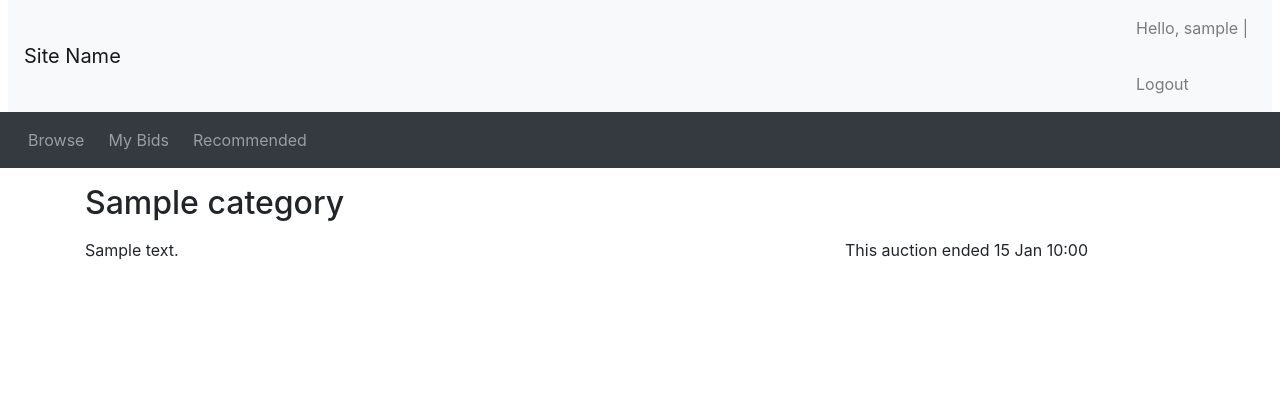
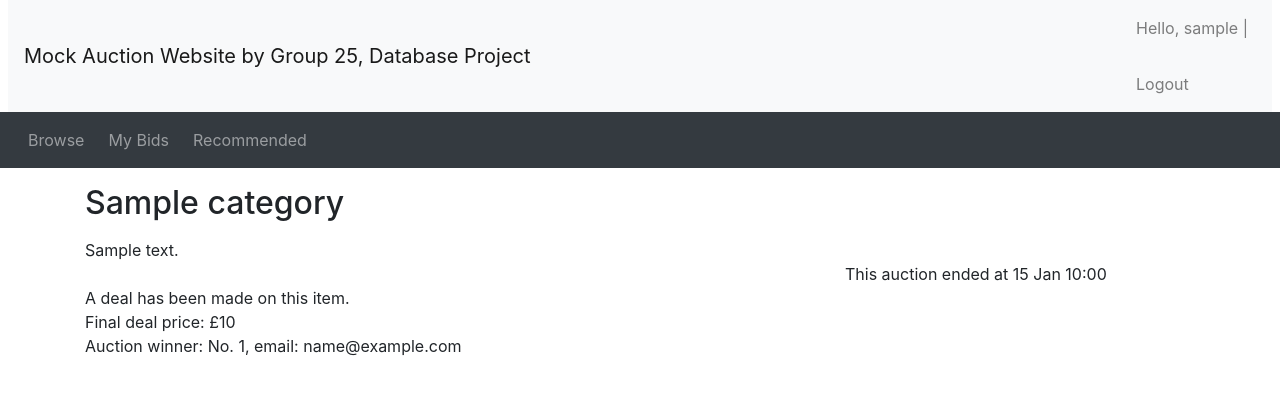
Before and after one commit to njukenanli/DataBase-Project-Auction-Website, a PHP site: page /listing.php?item_id=1 in a window 1280 px wide. Shown: the top 395 px of the page. Run offline with PHP 8.4, Linux system fonts and the light colour scheme; the visitor is signed in with stand-in values (Sample User, id 1); tables that the repository leaves empty or names only in its code hold one stand-in row (values such as "Sample post").

Commit message:
sixth commit

```diff
--- a/auction/data/CreateDB.sql
+++ b/auction/data/CreateDB.sql
@@ -48,5 +48,6 @@ CREATE TABLE Watch (
 CREATE TABLE Comment (
     item_ID INT(6) UNSIGNED PRIMARY KEY,
     comment VARCHAR(200),
+    rating DECIMAL(2,1),
     FOREIGN KEY (item_ID) REFERENCES Item(item_id)
 )
--- a/auction/header.php
+++ b/auction/header.php
@@ -6,6 +6,7 @@ if (session_status() == PHP_SESSION_NONE) {
 
 if (!isset($_SESSION['logged_in'])) {
     $_SESSION['logged_in'] = false; // 默認未登錄
+    $_SESSION['username'] = '';
     $_SESSION['account_type'] = ''; // 默認沒有賬戶類型
 }
 ?>
@@ -30,7 +31,7 @@ if (!isset($_SESSION['logged_in'])) {
 
 <!-- Navbars -->
 <nav class="navbar navbar-expand-lg navbar-light bg-light mx-2">
-  <a class="navbar-brand" href="#">Site Name <!--CHANGEME!--></a>
+  <a class="navbar-brand" href="#">Mock Auction Website by Group 25, Database Project</a>
   <ul class="navbar-nav ml-auto">
     <li class="nav-item">
 
--- a/auction/listing.php
+++ b/auction/listing.php
@@ -34,10 +34,6 @@
     die("Wrong number of results:" . $result->num_rows);
   }
 
-  // TODO: Note: Auctions that have ended may pull a different set of data,
-  //       like whether the auction ended in a sale or was cancelled due
-  //       to lack of high-enough bids. Or maybe not.
-
   // Calculate time to auction end:
   $now = new DateTime();
 
@@ -45,18 +41,25 @@
     $time_to_end = date_diff($now, $end_time);
     $time_remaining = ' (in ' . display_time_remaining($time_to_end) . ')';
   }
-  // TODO: If the user has a session, use it to make a query to the database
+  // DONE: If the user has a session, use it to make a query to the database
   //       to determine if the user is already watching this item.
-  //       For now, this is hardcoded.
-  session_start();
-  $has_session = isset($_SESSION['logged_in']) and $_SESSION['logged_in'];
-  $email = $_SESSION['username'];
-  $watching = false;
-
-  if ($now >= $end_time) {
-
+  $has_session = (isset($_SESSION['logged_in']) and $_SESSION['logged_in']);
+  if ($has_session) {
+    $email = $_SESSION['username'];
+    $sql =  "SELECT * FROM Watch, Buyer WHERE Watch.item_ID = " . $item_id
+    . " AND Watch.buyer_ID = Buyer.user_ID AND Buyer.email = '" . $email . "'";
+    $result = $conn->query($sql);
+    if ($result->num_rows > 0){
+      $watching = true;
+    }
+    else{
+      $watching = false;
+    }
   }
-  $conn->close();
+  else {
+    $email =  '';
+    $watching = false;
+  }
 ?>
 
 
@@ -91,16 +94,64 @@
     </div>
 
   </div>
+<div class="col-sm-8"> <!-- Left col with item info -->
+
+  <div class="itemDescription">
+
+<?php
+if ($now >= $end_time) {
+  // DONE: Note: Auctions that have ended may pull a different set of data,
+  //       like whether the auction ended in a sale or was cancelled due
+  //       to lack of high-enough bids.
+  $sql = "SELECT reserve_price FROM Item WHERE item_ID = " . $item_id;
+  $result = $conn->query($sql);
+  if ($result->num_rows === 1){
+    $reserve_prive = $result->fetch_assoc()["reserve_price"];
+    if ($num_bid > 0 and $current_price >= $reserve_prive){
+      echo "<br>A deal has been made on this item.<br>";
+      echo "Final deal price: £" . $current_price . "<br>";
+      $sql = "SELECT Buyer.user_ID, Buyer.email FROM Bid, Buyer
+      WHERE Buyer.user_ID = Bid.buyer_ID AND
+      Bid.bid_price = " . $current_price . " AND Bid.item_ID = " . $item_id;
+      $result = $conn->query($sql);
+      if ($result->num_rows === 1){
+        $buyer = $result->fetch_assoc();
+        $id = $buyer["user_ID"];
+        $email = $buyer["email"];
+        echo "Auction winner: No. " . $id . ", email: ". $email . "<br>";
+      }
+      else{
+        die("Wrong number of results:" . $result->num_rows);
+      }
+    }
+    else {
+      echo "<br>Auction ended. The item failed to make a deal.<br>";
+    }
+  }
+  else{
+    die("Wrong number of results:" . $result->num_rows);
+  }
+
+}
+?>
+
+  </div>
+
+</div>
 
   <div class="col-sm-4"> <!-- Right col with bidding info -->
 
     <p>
-<?php if ($now > $end_time): ?>
-     This auction ended <?php echo(date_format($end_time, 'j M H:i')) ?>
-     <!-- TODO: Print the result of the auction here? -->
+<!-- DONE: Print the result of the auction here -->
+<?php
+if ($now >= $end_time) :
+    echo "This auction ended at ";
+    echo(date_format($end_time, 'j M H:i')) ;
+  ?>
 <?php else: ?>
      Auction ends <?php echo(date_format($end_time, 'j M H:i') . $time_remaining) ?></p>
     <p class="lead">Current bid: £<?php echo(number_format($current_price, 2)) ?></p>
+    <p class="lead">Bid number: <?php echo($num_bid) ?></p>
 
     <!-- Bidding form -->
     <form method="POST" action="place_bid.php">
@@ -121,7 +172,10 @@
 
 
 
-<?php include_once("footer.php")?>
+<?php
+$conn->close();
+include_once("footer.php");
+?>
 
 
 <script>
@@ -146,10 +200,14 @@ function addToWatchlist(button) {
           $("#watch_nowatch").hide();
           $("#watch_watching").show();
         }
+        else if (objT == "unlogged") {
+          alert("Add to watch failed. Please log in first.");
+        }
+        else if (objT == "seller") {
+          alert("Add to watch failed. This service is only for buyer. Please re-log in as a buyer first.");
+        }
         else {
-          var mydiv = document.getElementById("watch_nowatch");
-          mydiv.appendChild(document.createElement("br"));
-          mydiv.appendChild(document.createTextNode("Add to watch failed. Try again later."));
+          alert("Add to watch failed. Please try again later.");
         }
       },
 
@@ -178,10 +236,14 @@ function removeFromWatchlist(button) {
           $("#watch_watching").hide();
           $("#watch_nowatch").show();
         }
+        else if (objT == "unlogged") {
+          alert("Watch removal failed. Please log in first.");
+        }
+        else if (objT == "seller") {
+          alert("Watch removal failed. This service is only for buyer. Please re-log in as a buyer first.");
+        }
         else {
-          var mydiv = document.getElementById("watch_watching");
-          mydiv.appendChild(document.createElement("br"));
-          mydiv.appendChild(document.createTextNode("Watch removal failed. Try again later."));
+          alert("Watch removal failed. Try again later.");
         }
       },
 
--- a/auction/login_result.php
+++ b/auction/login_result.php
@@ -45,7 +45,7 @@ if ($_SERVER["REQUEST_METHOD"] == "POST") {
             header("refresh:5;url=index.php");
         }
     }
-    elseif ($role == "seller") {
+    elseif ($role === "seller") {
         $sql = "SELECT user_ID, password FROM seller WHERE email = '".$email."'";
         $result = $conn->query($sql);
 
--- a/auction/place_bid.php
+++ b/auction/place_bid.php
@@ -3,6 +3,7 @@
 // TODO: Extract $_POST variables, check they're OK, and attempt to make a bid.
 // Notify user of success/failure and redirect/give navigation options.
 // Can limit valid bids only to those that can outbid the current highest one, otherwise return failure.
+// Check account_type is buyer. Otherwise return failure.
 // TODO: Check whether the current bid outbids somebody and send emails to those outbidded.
 // TODO: Send emails to those who are in the watchlist and are watching this item about this new bid.
 // TODO: After making a bid, add the buyer to watchlist directly.
--- a/auction/utilities.php
+++ b/auction/utilities.php
@@ -70,4 +70,8 @@ function ConnectDB(){
   return $conn;
 }
 
+function email($receiver, $email, $title, $message){
+  //TODO
+}
+
 ?>
--- a/materials/refs.txt
+++ /dev/null
@@ -1,3 +0,0 @@
-Notes: https://liveuclac-my.sharepoint.com/:w:/g/personal/ucabkl5_ucl_ac_uk/ERiw-Es5kwJPsTBdBAtybYMByWafeyPDRtaaIGdRw-8p5g
-
-Reminder and Peer Assessment Criteria: https://liveuclac-my.sharepoint.com/:w:/g/personal/ucabkl5_ucl_ac_uk/Ed9YVmCnWkJFtJUGWdm1gXQBph3GG2y3DnoHYvhJkPeRQA
```
Also changed, not shown: auction/data/TestData.sql (+6 -2 lines), auction/watchlist_funcs.php (+47 -8 lines), Readme.md, auction/extra_func/comment.php (added), auction/extra_func/procee_comment.php (added), materials/readme.md.
